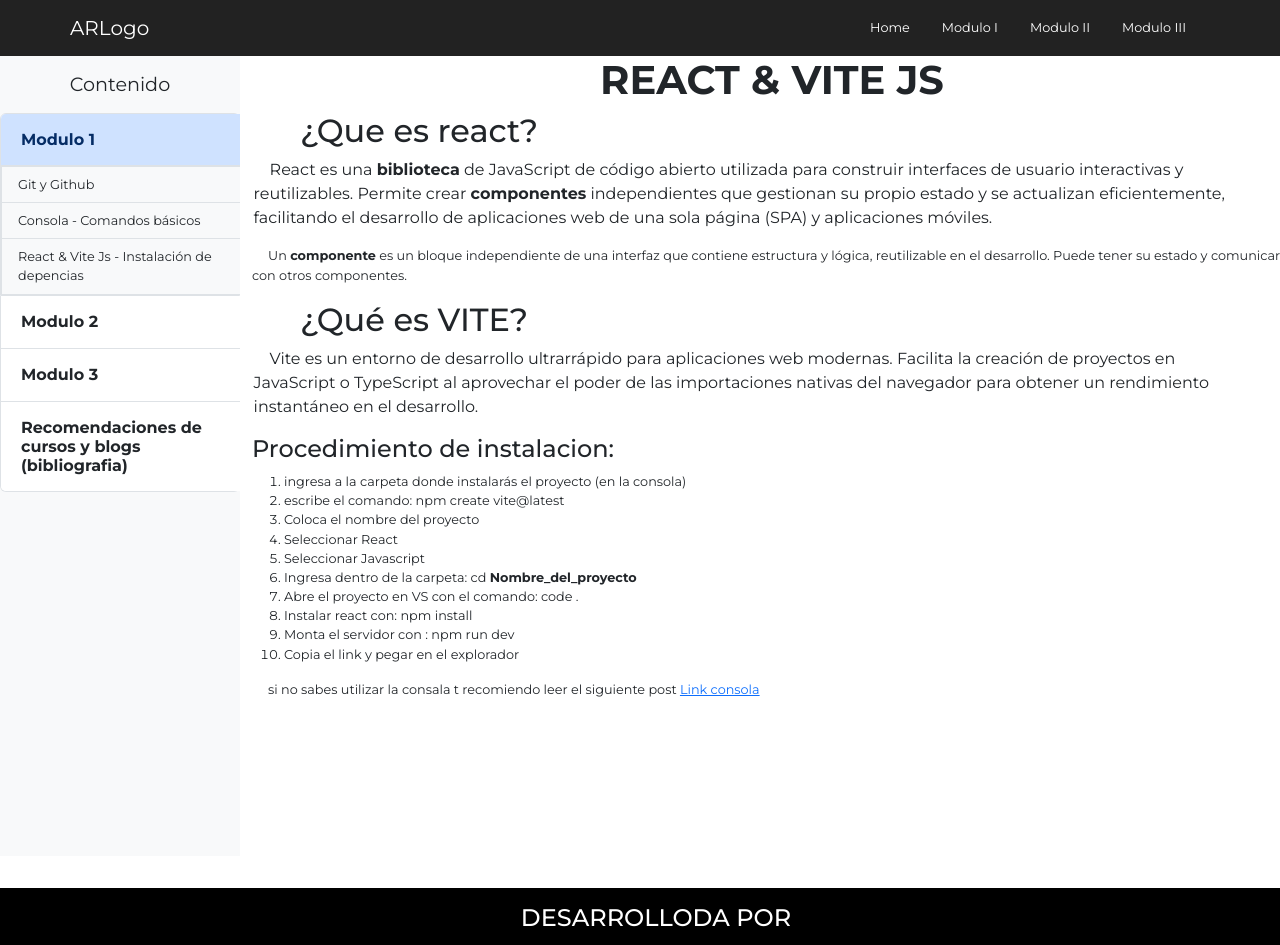
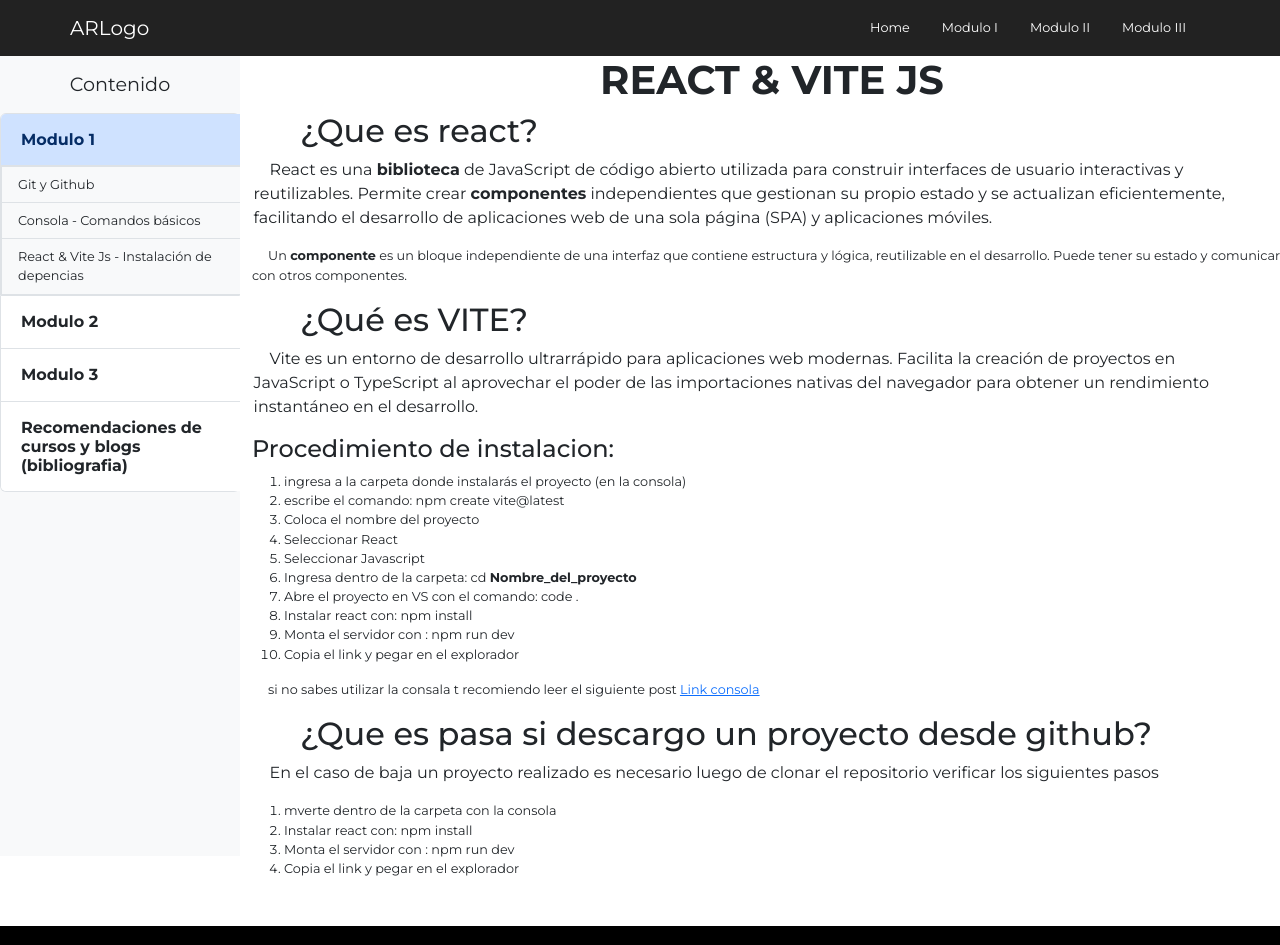
Before and after one commit to Fsalasgit/atomicReact, a React (Vite) app: page /reactVite in a window 1280 px wide. Shown: the top 945 px of the page. Built offline with nearby package versions, Linux system fonts and the light colour scheme.

Commit message:
agregando alternativa para descarga y un padding rigth por desbordamiento de contenido

```diff
--- a/src/pages/ReactPage.jsx
+++ b/src/pages/ReactPage.jsx
@@ -34,6 +34,18 @@ const ReactPage = () => {
                     <p className='blogContainer__p-small'>si no sabes utilizar la consala t recomiendo leer el siguiente post <a href="#">Link consola</a></p>
 
                 </article>
+                <article className="col-12">
+                    <h2 className='blogContainer__ArticleTitle'>¿Que es pasa si descargo un proyecto desde github?</h2>
+                    <p className='blogContainer__p'>En el caso de baja un proyecto realizado es necesario luego de clonar el repositorio verificar los siguientes pasos</p>
+                    <ol className='orderlist__container'>
+                        <li>mverte dentro de la carpeta con la consola</li>
+                        <li>Instalar react con: npm install</li>
+                        <li>Monta el servidor con : npm run dev</li>
+                        <li>Copia el link y pegar en el explorador</li>
+
+                    </ol>
+
+                </article>
 
             </div>
 
```
